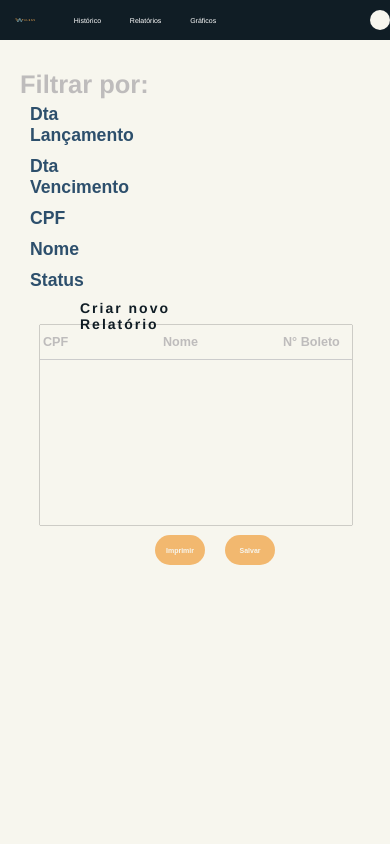
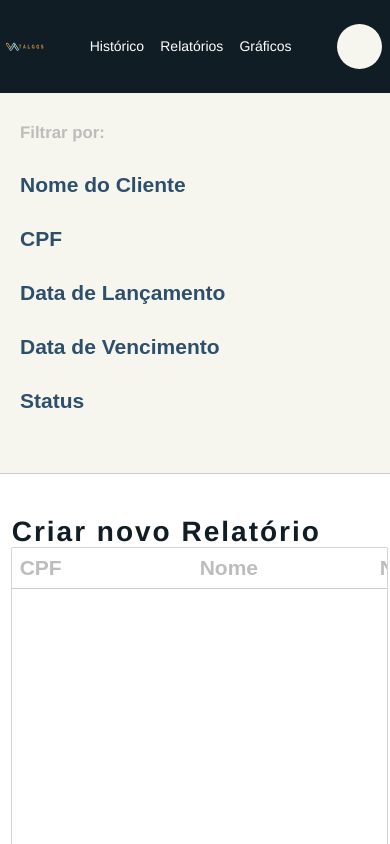
Before and after one commit to matheus-three/talggs-web, a React (Create React App) app: page /createReport in a window 390 px wide. Shown: the top 844 px of the page. Built offline with nearby package versions, Linux system fonts and the light colour scheme.

Commit message:
Alteracao de layout/responsividade feito

```diff
--- a/src/Components/Assets/StylesCreateGraphics.jsx
+++ b/src/Components/Assets/StylesCreateGraphics.jsx
@@ -37,6 +37,12 @@ height: 11vh;
 
 	}
 
+	@media only screen and (max-width: 1200px) {
+		button {
+			width: auto;
+		}
+	}
+
 `
 
 export const GraphicsStyle = styled.div`
@@ -45,7 +51,23 @@ export const GraphicsStyle = styled.div`
 	height: 46vh;
     width: 38vw;
     margin-bottom: 45px;
-    border: 1px solid #CCC;
+	border: 1px solid #CCC;
+	border-radius: 20px;
+
+	@media only screen and (max-width: 1200px) {
+		width: 75vw;
+		border: 2px solid #CCC;
+	}
+
+	@media only screen and (max-width: 850px) {
+		width: 88vw;
+
+		/***** HERE!
+		 * PieChart {
+			width: auto;
+		}
+		******/
+	}
 
 `
 export const BottomPositionStyle = styled.div`
@@ -78,6 +100,14 @@ export const CheckBoxStyle = styled.div`
 		font-weight: bold;
 	}
 
+	@media only screen and (max-width: 1200px) {
+		font-size: 1.8em;
+	}
+
+	@media only screen and (max-width: 850px) {
+		font-size: 1.5em;
+	}
+
 `
 
 export const BoxPositionStyle = styled.div`
@@ -96,4 +126,10 @@ export const BoxPositionStyle = styled.div`
 		cursor: pointer;
 	}
 
+	@media only screen and (max-width: 850px) {
+		input {
+			width: 22px;
+		}
+	}
+
 `
--- a/src/Components/Assets/StylesCreateReportComponent.jsx
+++ b/src/Components/Assets/StylesCreateReportComponent.jsx
@@ -6,6 +6,7 @@ import styled from 'styled-components'
 //engloba o componente de filtro com o de stats do relatórios
 export const Container = styled.div`
 	display: flex;
+	height: 89vh;
 
 @media only screen and (max-width: 600px) {
 	  flex-direction: column;
@@ -14,7 +15,7 @@ export const Container = styled.div`
 
 //Estilo do componente Filtro
 export const FilterStyle = styled.div`
-  height: 89vh;
+  height: auto;
   width: 20vw;
   background-color: #f7f6ee;
   border-right: 2px solid #CCC;
@@ -56,50 +57,50 @@ export const FilterStyle = styled.div`
 	}
 
 
-/* Responsivo 1200px */
+
 	@media only screen and (max-width: 1200px){
-	width:300px;
-	font-size:0.7em;
+		width: 26vw;
+
+		input {
+			font-size: 1.5em;
+		}
+	}
+
+	@media only screen and (max-width: 850px){
+		width: 27vw;
+		border-right: 1px solid #CCC;
+
+		span {
+			font-size: 1.8em;
+		}
 
 		button {
-		width:100px;
-    margin:5px 10px;
+			font-size: 1.5em;
 		}
 
 		input {
-		width:120px;
-		margin-left:10px;
-		font-size:1em;
+			font-size: 1.2em;
 		}
 
-	button.btn-grafico {
-		height:50px;
-		margin-top:260px;
+		/*button.btn-grafico {
+			height: 50px;
+			margin-top: 20px;
+			text-align: center;
+		}*/
 	}
 
+	@media only  screen and (max-width: 600px) {
+		width: 100vw;
+		height: auto;
+		border-right: none;
+		border-bottom: 1px solid #CCC;
+
+		span {
+			display: block;
+			font-size: 1.2em;
+		}
 	}
 
-@media only screen and (max-width: 600px){
-	width:300px;
-	font-size:0.7em;
-	display:flex;
-	flex-direction:column;
-
-	height:260px;
-	border-right:none;
-
-  button {
-		width:100px;
-    margin:5px 10px;
-		text-align:left;
-	}
-
-	button.btn-grafico {
-		height:50px;
-		margin-top:20px;
-		text-align:center;
-	}
-}
 `
 //Estilo do campo filtro (Status).
 export const FilterStatusStyle = styled.div`
@@ -116,14 +117,6 @@ export const FilterStatusStyle = styled.div`
 	font-size: 1.8em;
 	color: #2D4F6C;
 
-	@media only screen and (max-width: 1200px){
-		width: 120px;
-		height: 80px;
-		font-size: 0.8em;
-		margin-left: 30px;
-	}
-
-
 `
 
 export const OptionFilterStatusStyle = styled.div`
@@ -133,15 +126,28 @@ export const OptionFilterStatusStyle = styled.div`
 	padding: 5px;
 
 	input {
-
 		width: 50px;
 		height: 30px;
 		cursor: pointer;
 	}
 
 	@media only screen and (max-width: 1200px){
-		width: 100px;
+		input {
+			width: 25px;
 		}
+	}
+
+	@media only screen and (max-width: 850px) {
+		input {
+			width: 20px;
+		}
+
+		label {
+			font-size: .8em;
+    		margin-left: 10px;
+		}
+	}
+
 `
 //Estilo que engloba titulo, stats e botões.
 export const ReportStyle = styled.div`
@@ -151,15 +157,9 @@ export const ReportStyle = styled.div`
   flex-direction: column;
   justify-content: space-around;
 
-	@media only screen and (max-width: 1200px){
-		margin-left: 50px;
-		width: 100%;
-	}
 
 	@media only screen and (max-width: 600px){
-		margin-left: 20px;
 		width: 100%;
-
 	}
 `
 //Titulo do relatório
@@ -171,12 +171,13 @@ export const TitleReportStyle = styled.div`
 	letter-spacing: 2px;
 	font-weight: bold;
 
-		@media only screen and (max-width: 600px){
-			margin-top: 0px;
-			margin-left:60px;
-			font-size:1em;
-			width:150px;
-			height:25px;
+	@media only screen and (max-width: 850px) {
+		font-size: 2.5em;
+		margin-top: 5vh;
+	}
+
+	@media only screen and (max-width: 600px) {
+		font-size: 2em;
 	}
 `
 //Estilo da tabela de status do relatório.
@@ -228,11 +229,8 @@ export const StatsStyle = styled.div`
     	text-align: justify;
   }
 
-	/* responsivo até 1200px */
-	@media only screen and (max-width: 1200px){
-		margin-right:30px;
-		height:300px;
-		width:80%;
+	@media only screen and (max-width: 850px){
+		margin-right: 15px;
 
 		table {
 		width:200px;
@@ -240,8 +238,7 @@ export const StatsStyle = styled.div`
 
 		th {
 			min-width:180px;
-			font-size:0.7em;
-			height:20px;
+			font-size: 1em;
 		}
 
 		th.nome,th.cpf{
@@ -251,31 +248,6 @@ export const StatsStyle = styled.div`
 		td{
 			font-size:0.8em;
 			padding:13px;
-		}
-	}
-
-	@media only screen and (max-width: 600px){
-		margin-left:20px;
-		height:200px;
-
-		table {
-			width:250px;
-		}
-
-		th {
-			min-width:90px;
-			font-size:0.6em;
-			height:20px;
-			padding:3px;
-		}
-
-		th.nome,th.cpf{
-			min-width:120px;
-		}
-
-		td{
-			font-size:0.6em;
-			padding:8px;
 		}
 	}
 
@@ -304,16 +276,22 @@ export const ButtonStyle = styled.div`
 	button:hover {
 		opacity: 1;
 	}
-	@media only screen and (max-width: 700px){
-		margin-top:10px;
 
-		justify-content:none;
+	@media only screen and (max-width: 1200px) {
+		button {
+			margin-top: 50px;
+			width: 20vw;
+			height: 6vh;
+			font-size: 2em;
+			opacity: 1;
+		}
+	}
+
+	@media only screen and (max-width: 850px){
 		button{
-			width:50px;
-			height:30px;
-			font-size:0.5em;
-			margin:0px 10px;
-			padding:5px;
+			width: 18vw;
+			font-size: 1.5em;
+			margin-top: 0px;
 		}
 	}
 `
@@ -379,7 +357,7 @@ export const SaveNameReportStyle = styled.div`
 		background-color: #F2A950;
 		color: #ffffff;
 		border: none;
-		border-radius: 30px;
+		border-radius: 50px;
 		cursor: pointer;
 
 		:focus {
@@ -389,19 +367,12 @@ export const SaveNameReportStyle = styled.div`
 
 
 	@media only screen and (max-width: 1200px) {
-		width:30%;
-	}
+		width: 65vw;
+		height: 25vh;
 
-
-	@media only screen and (max-width: 900px) {
-		width:40%;
-	}
-
-	@media only screen and (max-width: 600px) {
-		width: 70%;
-
-		span {
-			margin-right:50px;
+		button {
+			width: 16vw;
+			height: 5vh;
 		}
 	}
 
--- a/src/Components/Assets/StylesMainHistory.jsx
+++ b/src/Components/Assets/StylesMainHistory.jsx
@@ -35,6 +35,30 @@ export const TopBarStyle = styled.div`
       outline: 0;
     }
   }
+
+  @media only screen and (max-width: 1200px) {
+    height: 18vh;
+
+    label {
+      font-size: 1.8em;
+    }
+
+    select {
+      font-size: 1.5em;
+      width: 15vw;
+    }
+  }
+
+  @media only screen and (max-width: 850px) {
+    label {
+      font-size: 1.5em;
+    }
+
+    select {
+      font-size: 1.2em;
+    }
+  }
+
 `
 
 export const InputDateStyle = styled.div `
@@ -65,12 +89,32 @@ export const InputDateStyle = styled.div `
   label {
     margin:0px 10px;
   }
+
+  @media only screen and (max-width: 1200px) {
+    input {
+      width: 19vw;
+      font-size: 1.5em;
+      padding: 5px;
+      margin-left: 0px;
+    }
+  }
+
+  @media only screen and (max-width: 850px) {
+    input {
+      width: 18vw;
+      font-size: 1.2em;
+    }
+  }
 `
 
 export const HistoryStyle = styled.div`
-  margin-top:50px;
+  margin-top: 50px;
   display: flex;
   justify-content: center;
+
+  @media only screen and (max-width: 1200px) {
+    margin-top: 100px;
+  }
 
 `
 
@@ -88,61 +132,61 @@ export const ShowDetailsStyle = styled.div`
 
 
 export const CardDetailsStyle = styled.div`
-  display:flex;
-  flex-direction:column;
-  font-size:1.5em;
+  display: flex;
+  flex-direction: column;
+  font-size: 1.5em;
 
   img {
-    height:80px;
-    width:80px;
+    height: 80px;
+    width: 80px;
   }
 
 
 `
 export const TitleStyle = styled.div `
-  display:flex;
-  flex-direction:row;
-  justify-content:space-around;
+  display: flex;
+  flex-direction: row;
+  justify-content: space-around;
   .value {
    align-self: flex-end;
   }
 `
 export const NameStyle = styled.div`
-  display:flex;
-  width:300px;
-  flex-direction:column;
-  justify-content:center;
+  display: flex;
+  width: 300px;
+  flex-direction: column;
+  justify-content: center;
   margin-right: 200px;
 `
 
 export const DateStyle = styled.div`
-  display:flex;
-  justify-content:space-around;
-  align-items:center;
-  margin-top:50px;
+  display: flex;
+  justify-content: space-around;
+  align-items: center;
+  margin-top: 50px;
 
    span {
-     margin:10px;
+     margin: 10px;
    }
 `
 
 export const DatePositionStyle = styled.div`
-  display:flex;
-  flex-direction:column;
-  align-items:center;
+  display: flex;
+  flex-direction: column;
+  align-items: center;
 `
 
 export const DetailsStyle = styled.div`
-  padding:10px;
-  font-size:0.8em;
-  width:90%;
-  height:200px;
-  margin-left:50px;
-  display:flex;
-  justify-content:center;
-  margin-top:30px;
-  overflow:scroll;
-  cursor:pointer;
+  padding: 10px;
+  font-size: 0.8em;
+  width: 90%;
+  height: 200px;
+  margin-left: 50px;
+  display: flex;
+  justify-content: center;
+  margin-top: 30px;
+  overflow: scroll;
+  cursor: pointer;
 
 	::-webkit-scrollbar-track {
 			background-color: #f7f6ee;
@@ -159,21 +203,21 @@ export const DetailsStyle = styled.div`
 
   table {
     width: 100%;
-    height:50px;
+    height: 50px;
   }
 
   th {
-    max-width:70px;
+    max-width: 70px;
   }
 
   td{
-    width:60px;
-    text-align:center;
-    font-size:0.6em;
-    padding:10px;
+    width: 60px;
+    text-align: center;
+    font-size: 0.6em;
+    padding: 10px;
   }
 
   .descr {
-    max-width:120px;
+    max-width: 120px;
   }
 `
--- a/src/Components/Assets/StylesSavedComponent.jsx
+++ b/src/Components/Assets/StylesSavedComponent.jsx
@@ -10,6 +10,8 @@ const GlobalStyle = createGlobalStyle`
   }
 
   body{
+	width: 100vw;
+	height: 100vh
     background: #F7F6EE;
     text-rendering: optimizeLegibility !important;
     -webkit-font-smoothing: antialiased !important;
@@ -24,13 +26,13 @@ const GlobalStyle = createGlobalStyle`
 export const HeaderStyle = styled.div`
   height: 11vh;
   width: 100vw;
-  font-size: 1.6vw;
+  font-size: 1.8vw;
   background-color: #101D25;
-  display:flex;
+  display: flex;
   align-items: center;
 
   img {
-    height: 90%;
+    height: 100%;
     width: 12%;
     margin-left: 30px;
 	}
@@ -54,58 +56,58 @@ export const HeaderStyle = styled.div`
 	}
   }
 
-		/* Responsivo até 800px */
+
 	@media only screen and (max-width: 1200px){
 		width:100%;
+		font-size: 2em;
+
+		img {
+			width: 15%;
+			margin-left: 20px;
+		}
+
+		ul {
+			font-size: 1.3m;
+			width: 60vw
+		}
+	}
+
+	@media only screen and (max-width: 850px){
+		font-size: 1.6em;
+	}
+
+	@media only screen and (max-width: 600px) {
 		font-size: 1em;
 
 		img {
-			width: 40px;
-			height:40px;
-			margin-left:25px;
+			width: 10%;
+			margin-left: 5px;
 		}
 
-		ul {
-			width:80%;
-		}
-	}
-
-  @media only screen and (max-width: 600px){
-		width:100%;
-		font-size: 0.5em;
-		height:40px;
-
-		img {
-			width: 20px;
-			height:20px;
-			margin-left:15px;
-		}
-
-		ul {
-			width:200px;
-			margin-left: 10px;
-		}
+		/*ul {
+			display: none;
+		}*/
 	}
 `
 
 //Icone no menu superior do Header para abrir as opções de editar
 export const IconEdit = styled.div`
   background-color: #F7F6EE;
-  border-radius: 15px;
+  border-radius: 100%;
   height: 85px;
   width: 85px;
   margin-right: 3vw;
 
 
   @media only screen and (max-width: 1200px){
-    margin-right: 100px;
+    height: 60px;
+    width: 60px;
+    margin-right: 2vw;
   }
 
-	@media only screen and (max-width: 1200px){
-    margin-right: 0px;
-		margin-left:10px;
-		height:20px;
-		width:20px;
+  @media only screen and (max-width: 600px) {
+	height: 45px;
+    width: 45px;
   }
 `
 
@@ -124,8 +126,13 @@ export const MainStyle = styled.div`
 			color: #bebcbc7a;
 		}
 
+	@media only screen and (max-width: 1200px) {
+		align-content: space-around;
+		justify-content: space-evenly;
+	}
+
 	@media only screen and (max-width: 600px) {
-	  margin-top: 20px;
+
 	}
 
 `
@@ -139,8 +146,13 @@ export const TitleMainStyle = styled.div`
   letter-spacing: 2px;
   font-weight: bold;
 
+	@media only screen and (max-width: 850px) {
+		font-size: 2.5em;
+	}
+
 	@media only screen and (max-width: 600px) {
-	  margin-top: 30px;
+		font-size: 2em;
+		margin-top: 7vh;
 	}
 `
 //Estilo de cada relatório salvo.
@@ -164,17 +176,25 @@ export const SaveReportsStyle = styled.button`
 
 
 	@media only screen and (max-width: 1200px) {
-		width:180px;
-		height:70px;
-		margin:0px 30px;
-		margin-left:80px;
-		margin-bottom:30px;
-		font-size:0.7em;
+		width: 38vw;
+		height: 9vh;
+		margin-left: 32px;
+		margin-bottom: 70px;
+		font-size: 2em;
 
 		button {
-			font-size:0.8em;
+			font-size: 0.8em;
 		}
 	}
+
+	@media only screen and (max-width: 600px) {
+		width: 75vw;
+		height: 9vh;
+		margin-left: 10px;
+		margin-bottom: 50px;
+
+	}
+
 `
 //Posicionamento do Botão de criar relatórios.
 export const ButtonCreateStyle = styled.div`
@@ -199,8 +219,11 @@ export const ButtonCreateStyle = styled.div`
 	  transition: all .3s ease-out;
   	}
 
-	@media only screen and (max-width: 600px) {
-		font-size: 1em;
+
+	@media only screen and (max-width: 850px) {
+		bottom: 30px;
+		right: 40px;
+
 		span {
 			margin-bottom: 20px;
 		}
@@ -232,11 +255,10 @@ export const ButtonCreateReport = styled.button`
 		outline: 0;
 	}
 
-
-	@media only screen and (max-width: 600px) {
-	  width: 40px;
-	  height: 40px;
-	  font-size: 1.5em;
+	@media only screen and (max-width: 850px) {
+		width: 85px;
+		height: 85px;
+		font-size: 4em;
 	}
 `
 
@@ -245,14 +267,16 @@ export const ShowReportStyle = styled.div`
 	width: 100%;
 	height: 100%;
 	background-color: #f7f6ee;
+	color: black;
 	display: flex;
 	justify-content: center;
 	align-items: center;
 	flex-direction: column;
 
 	span {
-		margin: 10px;
-		font-size: 1.2em;
+		color: #232f40;
+		margin: 0px auto;
+		font-size: 3.2em;
 	}
 `
 
@@ -276,7 +300,15 @@ export const ButtonSaveReport = styled.div`
 
 		:focus {
 			outline: 0;
-		}
+
+	}
+
+	@media only screen and (max-width: 1200px) {
+		margin-top: 50px;
+		width: 20vw;
+		height: 6vh;
+		font-size: 2em;
+		opacity: 1;
 	}
 `
 
--- a/src/Components/Pages/CreateGraphics/index.tsx
+++ b/src/Components/Pages/CreateGraphics/index.tsx
@@ -112,7 +112,7 @@ function CreateGraphics () {
 				</ButtonsTopStyle>
 				<GraphicsStyle>
 					{graphic === "1"?
-							<BarChart width={730} height={250} fontSize={"1.5em"} data={data}>
+					<BarChart width={730} height={250} fontSize={"1.5em"} data={data}>{/*width={730} height={250} */}
 							<XAxis dataKey="name"  />
 							<YAxis />
 							<Tooltip />
@@ -121,10 +121,11 @@ function CreateGraphics () {
 							<Bar dataKey="vencidas" fill="#2D9AA6" />
 					</BarChart>: undefined
 					}
+
 					{graphic === "2"?
-							<PieChart width={1030} height={450}>
+					<PieChart width={1030} height={450}> {/*width={1030} height={450} */}
 						<Pie data={data01} dataKey="value"  nameKey="name" cx="50%" cy="50%" outerRadius={50} fill="#A7E4F2" />
-								<Pie data={data02} dataKey="value" nameKey="name" cx="50%" cy="50%" innerRadius={60} outerRadius={80} fill="#2D9AA6" label />
+						<Pie data={data02} dataKey="value" nameKey="nameq" cx="50%" cy="50%" innerRadius={60} outerRadius={80} fill="#2D9AA6" label />
 					</PieChart>: undefined
 					}
 
@@ -150,15 +151,14 @@ function CreateGraphics () {
 								<input type = "checkbox" id = "3"/>
 								<label htmlFor="3"> Localidade</label>
 							</BoxPositionStyle>
-						</CheckBoxStyle>: undefined}
+						</CheckBoxStyle>: undefined
+					}
 
 					<ButtonStyle>
 					<button>Salvar</button>
 					</ButtonStyle>
 
 				</BottomPositionStyle>
-
-
 			</PositionStyle>
       	</div>
     )
--- a/src/Components/Pages/CreateReport/Filter/index.tsx
+++ b/src/Components/Pages/CreateReport/Filter/index.tsx
@@ -25,17 +25,17 @@ function Filter() {
 	return (
 		<FilterStyle>
 			<span>Filtrar por:</span>
-			<button id = "1" onClick = {handleClick}>Dta Lançamento</button>
-			{dateLaunchStatus ? <input type="date" id = "1" onChange = {handleChange}></input> : undefined}
-
-			<button id = "2" onClick = {handleClick}>Dta Vencimento</button>
-			{dateDueStatus ? <input type="date" id = "2" onChange = {handleChange}></input> : undefined}
+			<button id = "4" onClick = {handleClick}>Nome do Cliente</button>
+			{nameStatus?<input type="text" placeholder="Digite o Nome" id = "4" onChange = {handleChange}></input>:undefined}
 
 			<button id = "3" onClick = {handleClick}>CPF</button>
 			{cpfStatus?<input type="text" placeholder="Digite o CPF" id = "3"  onChange = {handleChange}></input>:undefined}
 
-			<button id = "4" onClick = {handleClick}>Nome</button>
-			{nameStatus?<input type="text" placeholder="Digite o Nome" id = "4" onChange = {handleChange}></input>:undefined}
+			<button id = "1" onClick = {handleClick}>Data de Lançamento</button>
+			{dateLaunchStatus ? <input type="date" id = "1" onChange = {handleChange}></input> : undefined}
+
+			<button id = "2" onClick = {handleClick}>Data de Vencimento</button>
+			{dateDueStatus ? <input type="date" id = "2" onChange = {handleChange}></input> : undefined}
 
 			<button id = "5" onClick = {handleClick}>Status</button>
 			{filterStatus?
--- a/src/Components/Pages/CreateReport/index.tsx
+++ b/src/Components/Pages/CreateReport/index.tsx
@@ -1,5 +1,5 @@
 import React, { Fragment } from 'react'
-import {Container } from '../../Assets/StylesCreateReportComponent';
+import {Container} from '../../Assets/StylesCreateReportComponent';
 import Filter from './Filter';
 import Stats from './Stats';
 
```
Also changed, not shown: 1 other file (tests, documents, lock files or other folders). Lines whose indentation alone changed are shown as unchanged.
